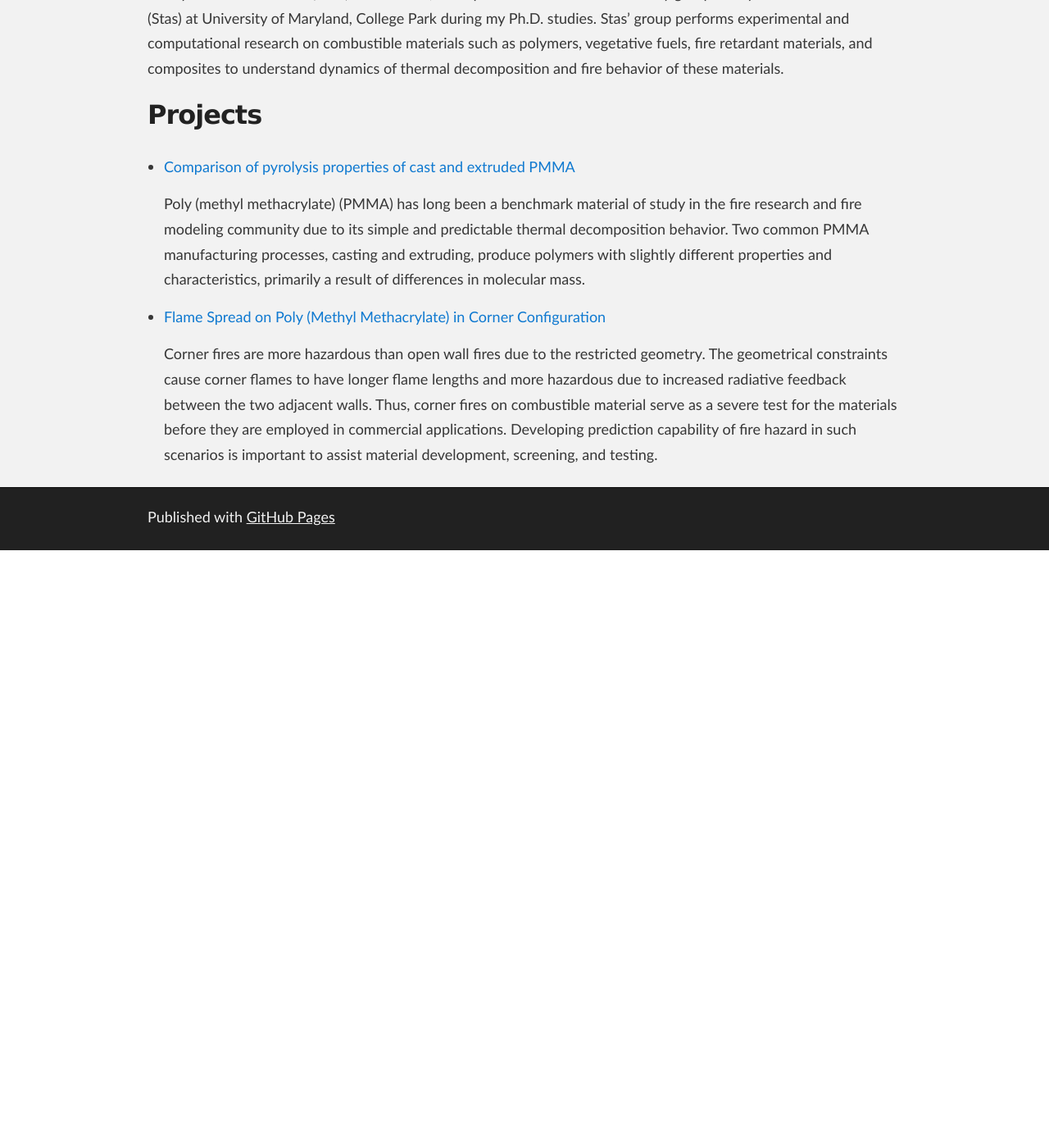
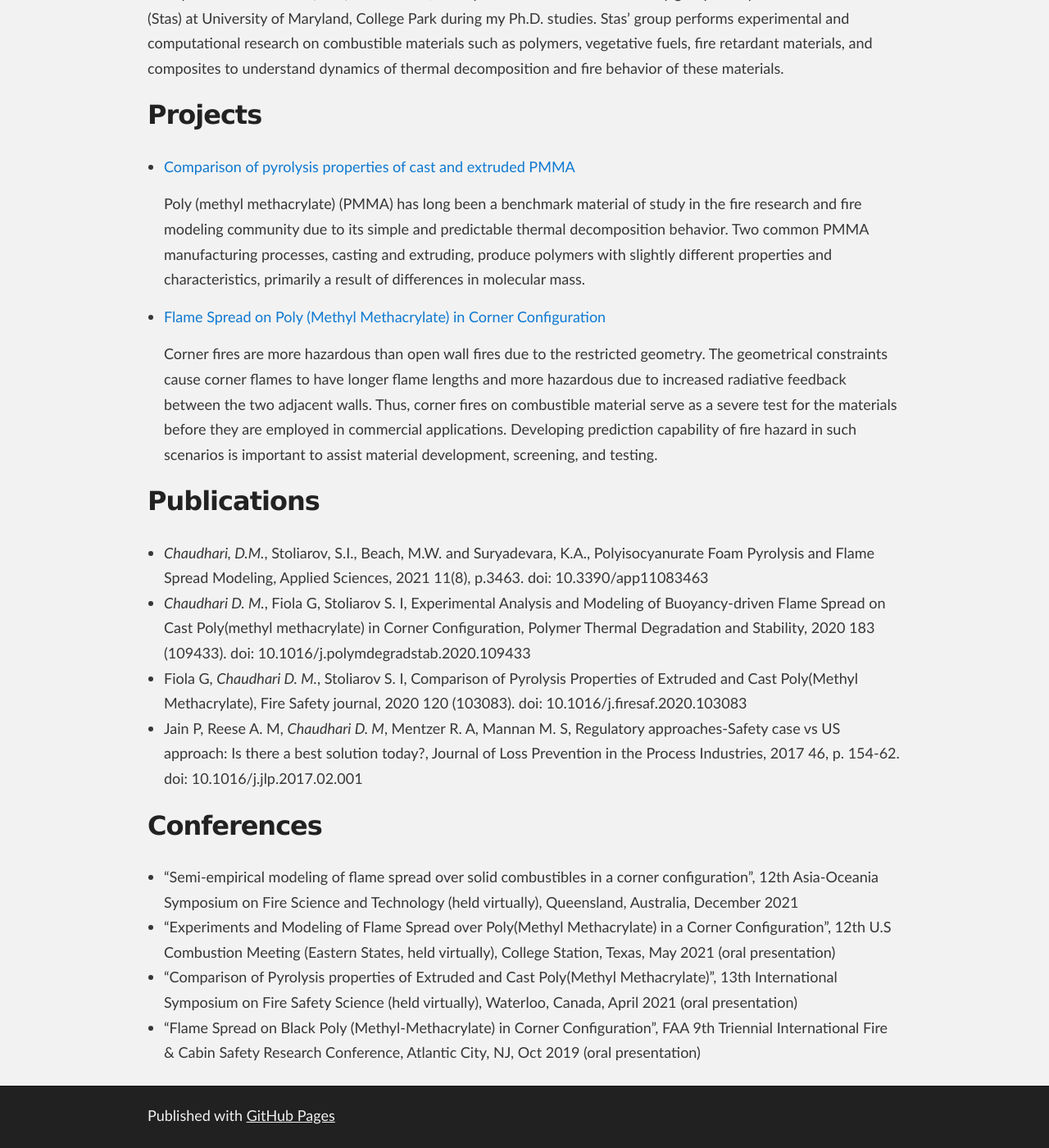
Before and after one commit to dushyant-fire/dushyant-fire.github.io, a Jekyll site: the page built from research.md, in a window 1280 px wide and 1400 px high, scrolled down 284 px. Shown: the whole window at 82% size. Built offline with Jekyll 4.4.1, drawn with Linux system fonts in a browser that asks for light colours; before the commit the page ends 955 px from its top, so only the background shows below that.

Commit message:
research pubs and conferences

```diff
--- a/research.md
+++ b/research.md
@@ -17,3 +17,15 @@ This page shares some research projects I have completed. Currently, I am a post
         </li>
       {% endfor %}
 </ul>
+
+## Publications
+- *Chaudhari, D.M.*, Stoliarov, S.I., Beach, M.W. and Suryadevara, K.A., Polyisocyanurate Foam Pyrolysis and Flame Spread Modeling, Applied Sciences, 2021 11(8), p.3463. doi: 10.3390/app11083463
+- *Chaudhari D. M.*, Fiola G, Stoliarov S. I, Experimental Analysis and Modeling of Buoyancy-driven Flame Spread on Cast Poly(methyl methacrylate) in Corner Configuration, Polymer Thermal Degradation and Stability, 2020 183 (109433). doi: 10.1016/j.polymdegradstab.2020.109433
+- Fiola G, *Chaudhari D. M.*, Stoliarov S. I, Comparison of Pyrolysis Properties of Extruded and Cast Poly(Methyl Methacrylate), Fire Safety journal, 2020 120 (103083). doi: 10.1016/j.firesaf.2020.103083
+- Jain P, Reese A. M, *Chaudhari D. M*, Mentzer R. A, Mannan M. S, Regulatory approaches-Safety case vs US approach: Is there a best solution today?, Journal of Loss Prevention in the Process Industries, 2017 46, p. 154-62. doi: 10.1016/j.jlp.2017.02.001
+
+## Conferences
+- “Semi-empirical modeling of flame spread over solid combustibles in a corner configuration”, 12th Asia-Oceania Symposium on Fire Science and Technology (held virtually), Queensland, Australia, December 2021
+- “Experiments and Modeling of Flame Spread over Poly(Methyl Methacrylate) in a Corner Configuration”, 12th U.S Combustion Meeting (Eastern States, held virtually), College Station, Texas, May 2021 (oral presentation)
+- “Comparison of Pyrolysis properties of Extruded and Cast Poly(Methyl Methacrylate)”, 13th International Symposium on Fire Safety Science (held virtually), Waterloo, Canada, April 2021 (oral presentation)
+- “Flame Spread on Black Poly (Methyl-Methacrylate) in Corner Configuration”, FAA 9th Triennial International Fire & Cabin Safety Research Conference, Atlantic City, NJ, Oct 2019 (oral presentation)
```
